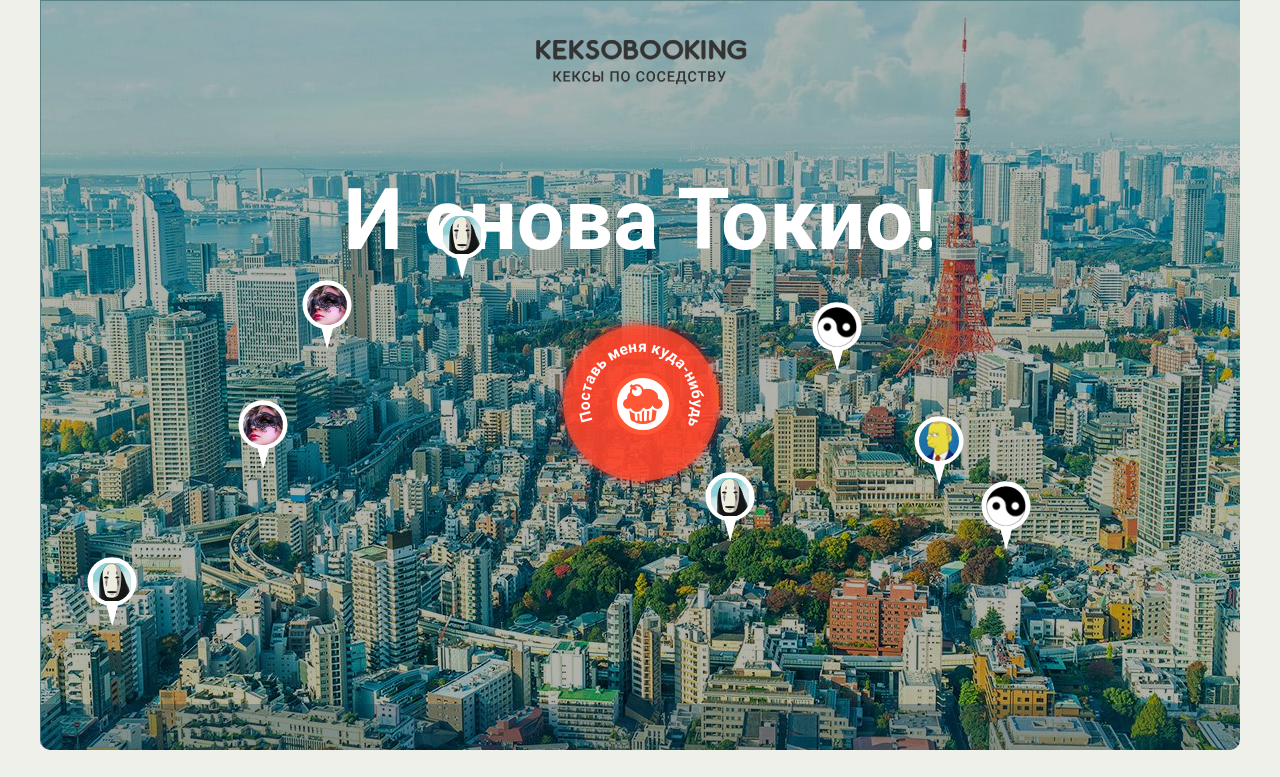
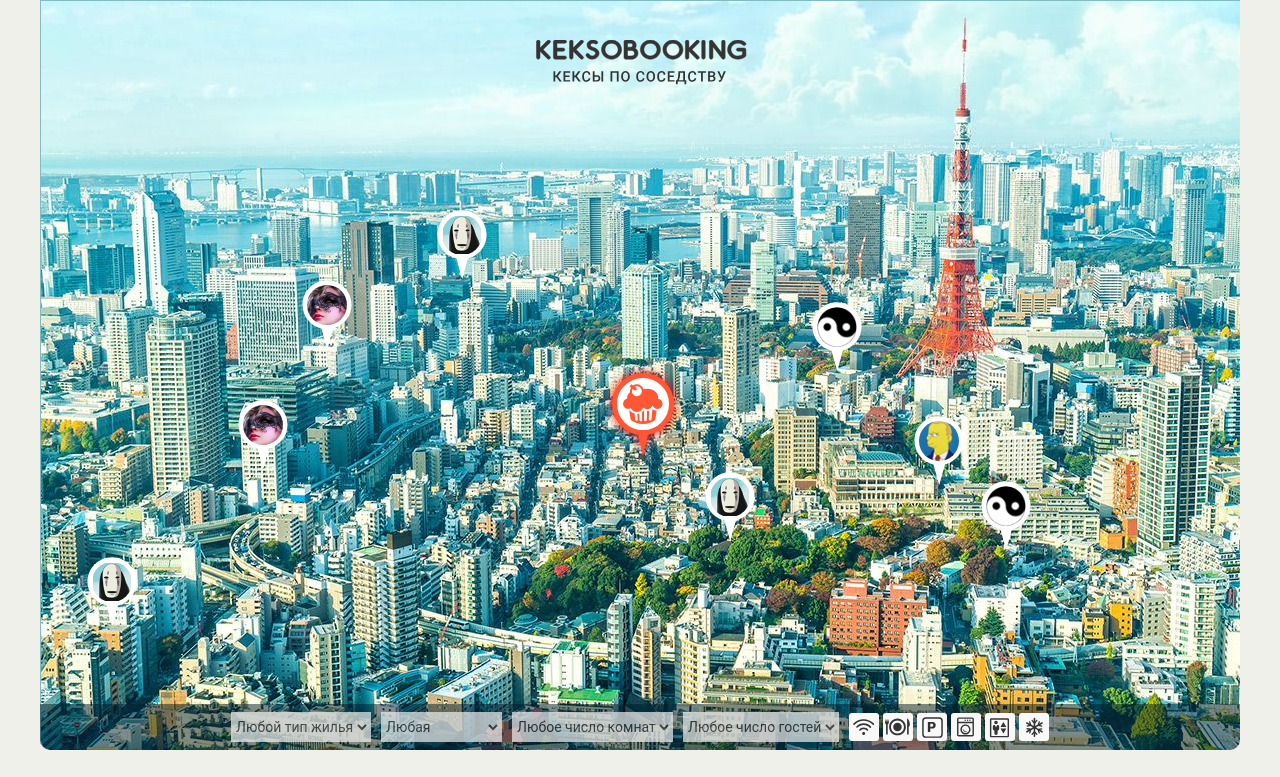
Before and after one commit to GolotaRoman/803115-keksobooking-19, a website: page index.html in a window 1280 px wide. Both pictures are taken after a click on the button "Поставь меня куда-нибудь". Shown: the top 777 px of the page. Drawn offline with Linux system fonts and the light colour scheme; files whose address does not match are found by name.

Commit message:
4.2 первая отправка на проверку

```diff
--- a/index.html
+++ b/index.html
@@ -37,7 +37,7 @@
 
       <!-- Фильтрация объявлений -->
       <div class="map__filters-container">
-        <form action="#" class="map__filters" autocomplete="off">
+        <form action="#" method="post" class="map__filters" autocomplete="off">
           <select name="housing-type" id="housing-type" class="map__filter">
             <option value="any" selected>Любой тип жилья</option>
             <option value="palace">Дворец</option>
--- a/js/main.js
+++ b/js/main.js
@@ -26,6 +26,10 @@ var MAP = document.querySelector('.map');
 var PIN_TEMPLATE = document.querySelector('#pin').content.querySelector('.map__pin');
 var PIN_WRAPPER = document.querySelector('.map__pins');
 var PIN_SIZE = 40;
+var Keys = {
+  ESC_KEY: 'Escape',
+  ENTER_KEY: 'Enter'
+};
 
 // Функции
 var generateRandomInt = function (min, max) { // Возвращает рандомное число в заданном диапазоне
@@ -38,13 +42,49 @@ var getRandomLength = function (data) { // Возвращает массив р
   return copy;
 };
 
+var turnPageInactive = function () { // Приводит страницу в неактивное состояние
+  for (var i = 0; i < forms.children.length; i++) {
+    forms.children[i].setAttribute('disabled', true);
+  }
+  for (i = 0; i < filters.children.length; i++) {
+    filters.children[i].setAttribute('disabled', true);
+  }
+  MAP.classList.add('map--faded');
+};
+
+var turnPageActive = function () { // Приводит страницу в ативное состояние
+  for (var i = 0; i < forms.children.length; i++) {
+    forms.children[i].setAttribute('disabled', false);
+  }
+  for (i = 0; i < filters.children.length; i++) {
+    filters.children[i].setAttribute('disabled', false);
+  }
+  MAP.classList.remove('map--faded');
+};
+
+var fillInTheAddressField = function () { // Заполнение поля Адрес
+  address.placeholder = 'left:' + mainPinElementX + ' ' + 'top:' + mainPinElementY;
+};
+
+var checkCorrectInput = function () { // Проверка правильности ввода (Количество гостей не должно превышать количество комнат)
+  if (numberOfGuests > numberOfRooms) {
+    return false;
+  }
+  return true;
+};
+
 // Переменные
 var array = [];
 var forms = document.querySelector('.ad-form');
 var filters = document.querySelector('.map__filters');
+var mapPinMain = document.querySelector('.map__pin--main');
+var mainPinElementX = document.querySelector('.map__pin--main').style.left;
+var mainPinElementY = document.querySelector('.map__pin--main').style.top;
+var address = document.querySelector('#address');
+var numberOfRooms = document.querySelector('#housing-rooms');
+var numberOfGuests = document.querySelector('#housing-guests');
 
-
-// 1.Функция для создания массива из сгенерированных объектов.
+// 3.2.1.Функция для создания массива из сгенерированных объектов.
 
 var createArrayData = function (i) {
   for (i = 0; i < OBJECTS_QUANTITY; i++) {
@@ -74,11 +114,11 @@ var createArrayData = function (i) {
   return array;
 };
 
-// 2. У блока .map убран класс .map--faded.
+// 3.2.2. У блока .map убран класс .map--faded.
 
 MAP.classList.remove('map--faded');
 
-// 3. Создание DOM элементов и заполнение их данными из массива.
+// 3.2.3. Создание DOM элементов и заполнение их данными из массива.
 
 var fragment = document.createDocumentFragment();
 
@@ -104,16 +144,31 @@ function generatePins() {
 }
 
 generatePins();
-// 4. Отрисовка сгенерированных DOM-элементов в блок .map__pins.
+// 3.2.4. Отрисовка сгенерированных DOM-элементов в блок .map__pins.
 
 PIN_WRAPPER.appendChild(fragment);
 
-for (var i = 0; i < forms.children.length; i++) { // Добавлено disabled для .ad-form
-  forms.children[i].setAttribute('disabled', true);
+// Модуль 4.2
+
+turnPageInactive(); // Приводит страницу в стартовое неактивное состояние
+
+mapPinMain.addEventListener('mousedown', function (evt) { // Приводит страницу в активное состояние при нажатии на пин ЛКМ мыши
+  if (evt.which === 1) {
+    turnPageActive();
+  }
+});
+
+mapPinMain.addEventListener('keydown', function (evt) { // Приводит страницу в активное состояние при нажатии Enter
+  if (evt.key === Keys.ENTER_KEY) {
+    turnPageActive();
+  }
+});
+
+fillInTheAddressField(); // Заполнение поля Адрес
+
+numberOfRooms.addEventListener('change', function () { // Выдает сообщение об ошибке при неправильном выборе количества комнат
+  if (!checkCorrectInput(numberOfGuests.value, numberOfRooms.value)) {
+    numberOfRooms.setCustomValidity('Вы ввели число комнат менее количества гостей');
+  }
 }
-
-for (i = 0; i < filters.children.length; i++) { // Добавлено disabled для .map__filters
-  filters.children[i].setAttribute('disabled', true);
-}
-
-MAP.classList.add('map--faded'); // Добавлен класс map--faded
+);
```
